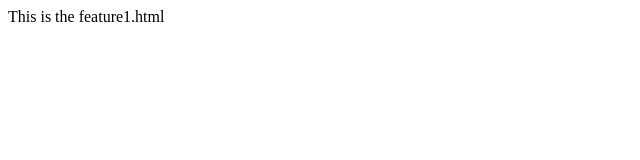
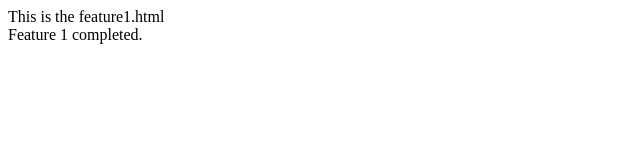
Before and after one commit to maduonline/GeekoutRepo, a plain HTML site: page feature1.html in a window 1280 px wide. Shown: the whole page, without its empty margins (0-640 px from the left). Drawn offline with Linux system fonts and the light colour scheme.

Commit message:
feature_1 completed.

```diff
--- a/feature1.html
+++ b/feature1.html
@@ -1,3 +1,4 @@
 <html>
-This is the feature1.html
+This is the feature1.html<br>
+Feature 1 completed.
 </html>
```
